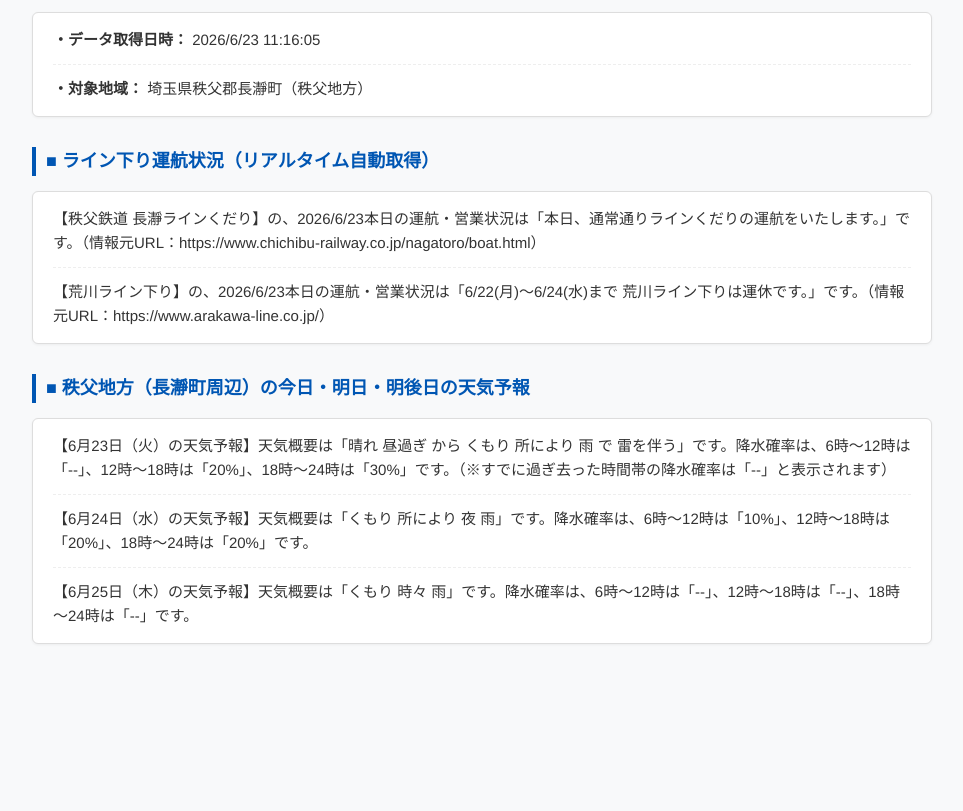
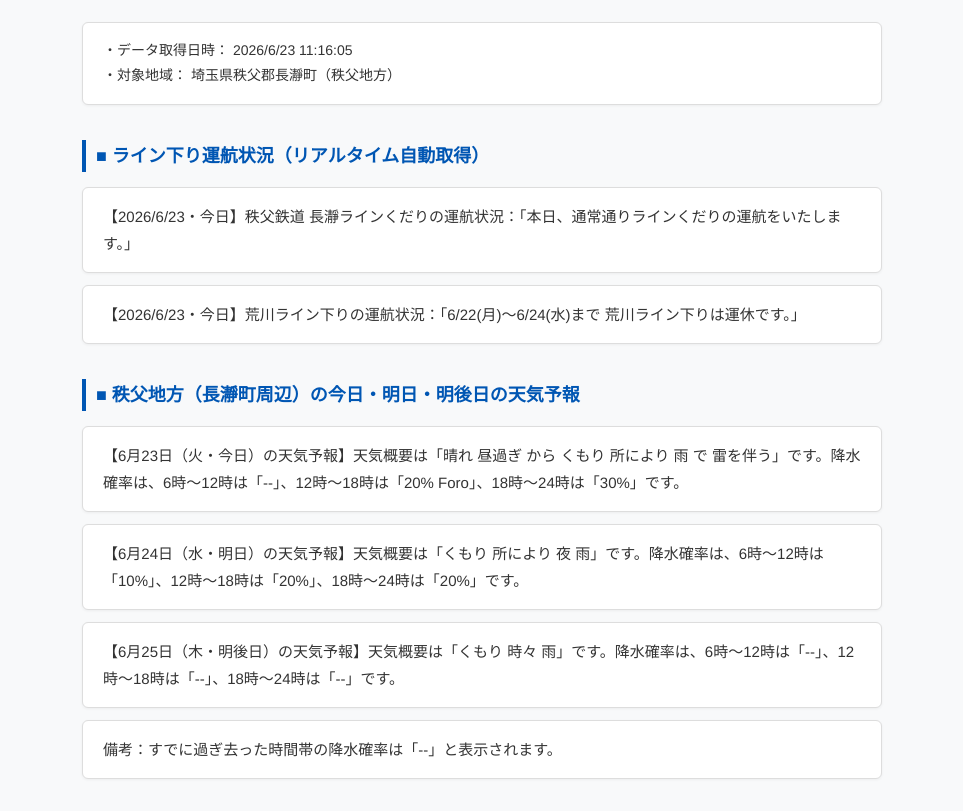
Before and after one commit to uchinoai/nagatoro_01, a plain HTML site: page index.html in a window 1280 px wide. Shown: the part 95-906 px from the top of the page, without its empty margins (158-1121 px from the left). Before the commit the page ends 800 px from the top, so only its background shows below. Drawn offline with Linux system fonts and the light colour scheme.

Commit message:
Update index.html

```diff
--- a/index.html
+++ b/index.html
@@ -5,70 +5,41 @@
     <meta name="viewport" content="width=device-width, initial-scale=1.0">
     <title>最新気象・観光情報データソース</title>
     <style>
+        /* 人間用の見た目設定：タグ名だけで自動で綺麗なカード型にする */
         body {
-            font-family: "Helvetica Neue", Arial, "Hiragino Kaku Gothic ProN", "Hiragino Sans", Meiryo, sans-serif;
-            line-height: 1.6;
+            font-family: "Helvetica Neue", Arial, sans-serif;
+            line-height: 1.8;
             color: #333;
-            max-width: 900px;
+            max-width: 800px;
             margin: 0 auto;
             padding: 20px;
             background-color: #f8f9fa;
         }
         h1 {
             font-size: 24px;
-            color: #111;
             border-bottom: 3px solid #333;
             padding-bottom: 10px;
-            margin-bottom: 20px;
+            margin-bottom: 25px;
         }
         h2 {
             font-size: 18px;
             color: #0056b3;
             border-left: 4px solid #0056b3;
             padding-left: 10px;
-            margin-top: 30px;
+            margin-top: 35px;
             margin-bottom: 15px;
         }
-        .info-card {
+        p {
             background-color: #fff;
             border: 1px solid #ddd;
             padding: 15px 20px;
             border-radius: 6px;
-            margin-bottom: 20px;
+            margin: 12px 0;
+            font-size: 15px;
             box-shadow: 0 1px 3px rgba(0,0,0,0.05);
         }
-        .info-card ul {
-            list-style: none;
-            padding: 0;
-            margin: 0;
-        }
-        .info-card li {
-            margin-bottom: 12px;
-            border-bottom: 1px dashed #eee;
-            padding-bottom: 12px;
-            font-size: 15px;
-        }
-        .info-card li:last-child {
-            margin-bottom: 0;
-            border-bottom: none;
-            padding-bottom: 0;
-        }
-        .weather-overview {
-            background-color: #fff;
-            border: 1px solid #ddd;
-            padding: 20px;
-            border-radius: 6px;
-            white-space: pre-wrap;
-            font-size: 15px;
-            line-height: 1.8;
-            box-shadow: 0 1px 3px rgba(0,0,0,0.05);
-        }
-        a {
-            color: #0056b3;
-            text-decoration: none;
-        }
-        a:hover {
-            text-decoration: underline;
+        header p {
+            font-size: 14px;
         }
     </style>
 </head>
@@ -76,29 +47,23 @@
 
     <h1>【最新気象・観光情報データソース】</h1>
 
-    <div class="info-card">
-        <ul>
-            <li><strong>・データ取得日時：</strong> 2026/6/23 11:16:05</li>
-            <li><strong>・対象地域：</strong> 埼玉県秩父郡長瀞町（秩父地方）</li>
-        </ul>
-    </div>
+    <header>
+        <p>
+            ・データ取得日時： 2026/6/23 11:16:05<br>
+            ・対象地域： 埼玉県秩父郡長瀞町（秩父地方）
+        </p>
+    </header>
 
     <h2>■ ライン下り運航状況（リアルタイム自動取得）</h2>
-    <div class="info-card">
-        <ul>
-            <li>【秩父鉄道 長瀞ラインくだり】の、2026/6/23本日の運航・営業状況は「本日、通常通りラインくだりの運航をいたします。」です。（情報元URL：https://www.chichibu-railway.co.jp/nagatoro/boat.html）</li>
-            <li>【荒川ライン下り】の、2026/6/23本日の運航・営業状況は「6/22(月)～6/24(水)まで 荒川ライン下りは運休です。」です。（情報元URL：https://www.arakawa-line.co.jp/）</li>
-        </ul>
-    </div>
+    <p>【2026/6/23・今日】秩父鉄道 長瀞ラインくだりの運航状況：「本日、通常通りラインくだりの運航をいたします。」</p>
+    <p>【2026/6/23・今日】荒川ライン下りの運航状況：「6/22(月)～6/24(水)まで 荒川ライン下りは運休です。」</p>
 
     <h2>■ 秩父地方（長瀞町周辺）の今日・明日・明後日の天気予報</h2>
-    <div class="info-card">
-        <ul>
-            <li>【6月23日（火）の天気予報】天気概要は「晴れ 昼過ぎ から くもり 所により 雨 で 雷を伴う」です。降水確率は、6時～12時は「--」、12時～18時は「20%」、18時～24時は「30%」です。（※すでに過ぎ去った時間帯の降水確率は「--」と表示されます）</li>
-            <li>【6月24日（水）の天気予報】天気概要は「くもり 所により 夜 雨」です。降水確率は、6時～12時は「10%」、12時～18時は「20%」、18時～24時は「20%」です。</li>
-            <li>【6月25日（木）の天気予報】天気概要は「くもり 時々 雨」です。降水確率は、6時～12時は「--」、12時～18時は「--」、18時～24時は「--」です。</li>
-        </ul>
-    </div>
+    <p>【6月23日（火・今日）の天気予報】天気概要は「晴れ 昼過ぎ から くもり 所により 雨 で 雷を伴う」です。降水確率は、6時～12時は「--」、12時～18時は「20% Foro」、18時～24時は「30%」です。</p>
+    <p>【6月24日（水・明日）の天気予報】天気概要は「くもり 所により 夜 雨」です。降水確率は、6時～12時は「10%」、12時～18時は「20%」、18時～24時は「20%」です。</p>
+    <p>【6月25日（木・明後日）の天気予報】天気概要は「くもり 時々 雨」です。降水確率は、6時～12時は「--」、12時～18時は「--」、18時～24時は「--」です。</p>
+
+    <p>備考：すでに過ぎ去った時間帯の降水確率は「--」と表示されます。</p>
 
 </body>
 </html>
```
